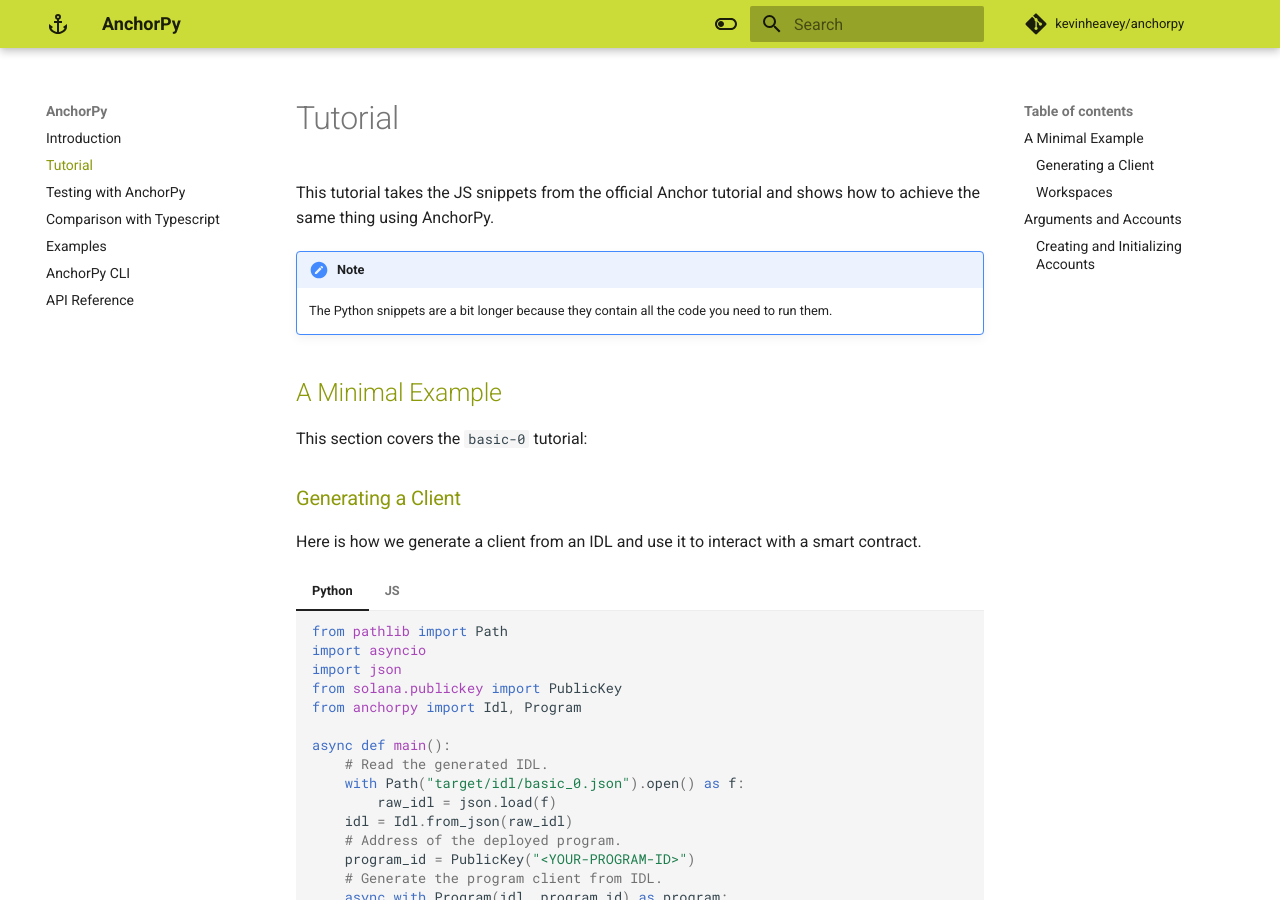
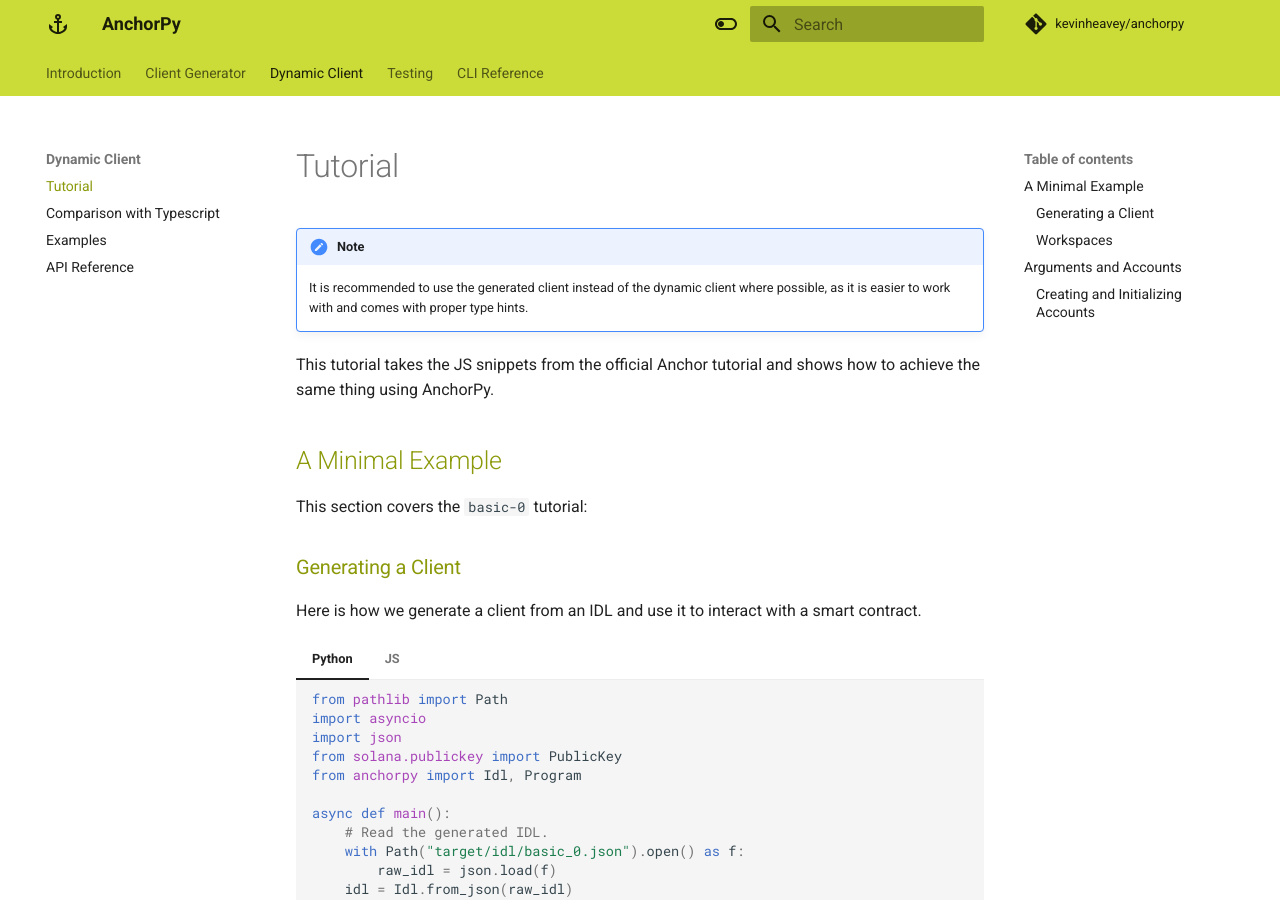
Before and after one commit to kevinheavey/anchorpy, an MkDocs documentation site: the page built from docs/dynamic_client/index.md, in a window 1280 px wide and 900 px high. Built offline with MkDocs 1.6.1 and Material for MkDocs 9.7.7, drawn with Linux system fonts in a browser that asks for light colours; comment, search, counter and statistics services are not loaded.

Commit message:
reorganize and add clientgen docs

```diff
--- a/docs/tutorial.md
+++ b/docs/dynamic_client/index.md
@@ -1,11 +1,13 @@
 # Tutorial
+
+
+!!! note
+    It is recommended to use the generated client instead of the dynamic client where possible, as it is easier to
+    work with and comes with proper type hints.
 
 This tutorial takes the JS snippets from the official Anchor tutorial
 and shows how to achieve the same thing using AnchorPy.
 
-!!! note
-    The Python snippets are a bit longer because they contain all the code
-    you need to run them.
 ## [A Minimal Example](https://project-serum.github.io/anchor/tutorials/tutorial-0.html)
 This section covers the `basic-0` tutorial:
 ### [Generating a Client](https://project-serum.github.io/anchor/tutorials/tutorial-0.html#generating-a-client)
@@ -97,7 +99,7 @@
 
 - Workspace instantiation is explicit: we have to call the `create_workspace` function.
     - Note however that AnchorPy provides the `workspace_fixture` factory for convenience.
-      See the [testing](testing.md) section for more.
+      See the [testing](../testing/index.md) section for more.
 - We have a `close_workspace` function that calls `close_program` on all the programs
 in the workspace.
 - The workspace is called `basic_0` instead of `Basic0`. This is because AnchorPy uses snake case 🐍
--- a/mkdocs.yml
+++ b/mkdocs.yml
@@ -4,6 +4,10 @@
   icon:
     logo: material/anchor
   favicon: img/anchor.svg
+  features:
+    - navigation.tabs
+    - navigation.top
+    - navigation.instant
   palette:
     - scheme: default
       primary: lime
@@ -40,12 +44,17 @@
   - search
 nav:
   - index.md
-  - tutorial.md
-  - testing.md
-  - comparison_with_anchor_ts.md
-  - examples.md
-  - cli.md
-  - api_reference.md
+  - Client Generator:
+      - clientgen/index.md
+  - Dynamic Client:
+      - dynamic_client/index.md
+      - dynamic_client/comparison_with_anchor_ts.md
+      - dynamic_client/examples.md
+      - dynamic_client/api_reference.md
+  - Testing:
+      - testing/index.md
+  - CLI Reference:
+      - cli/index.md
 extra_css:
   - css/mkdocstrings.css
   - css/termynal.css
--- a/pyproject.toml
+++ b/pyproject.toml
@@ -41,6 +41,7 @@
 mypy = "^0.910"
 pydocstyle = "^6.1.1"
 isort = "^5.9.3"
+jinja2 = "3.0.3"
 mkdocs-material = "^8.1.7"
 bump2version = "^1.0.1"
 pyserum = "^0.5.0-alpha.0"
```
Also changed, not shown: README.md (+7 -1 lines), docs/cli/index.md (renamed from docs/cli.md, +5 -1 lines), docs/clientgen/index.md (added, +205 -0 lines), docs/index.md (+6 -3 lines), docs/dynamic_client/api_reference.md (renamed from docs/api_reference.md), docs/dynamic_client/comparison_with_anchor_ts.md (renamed from docs/comparison_with_anchor_ts.md), docs/dynamic_client/examples.md (renamed from docs/examples.md), docs/testing/index.md (renamed from docs/testing.md), 2 other files.
